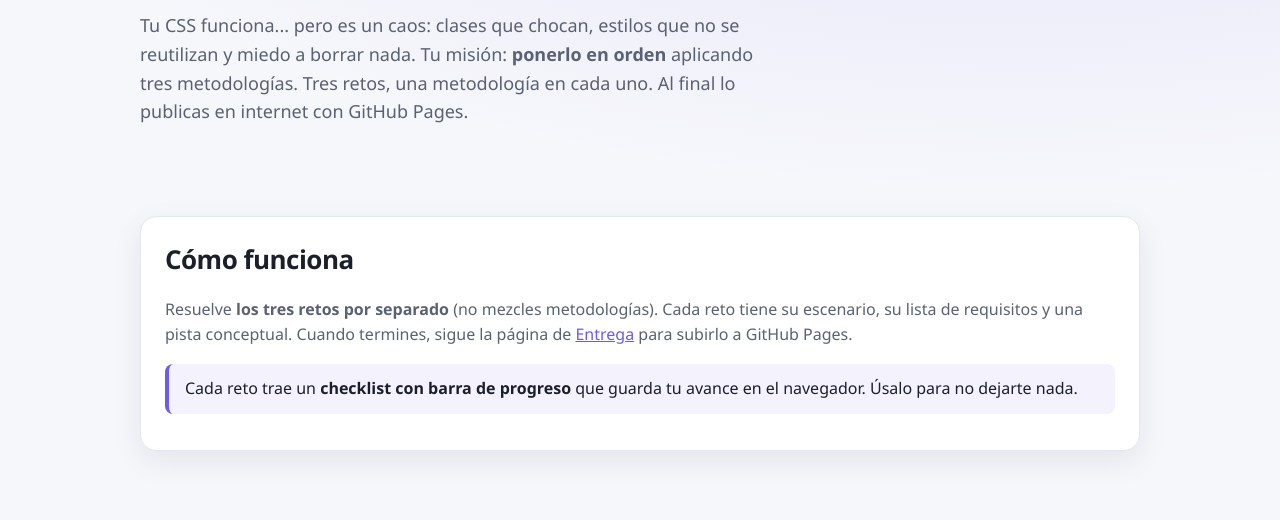
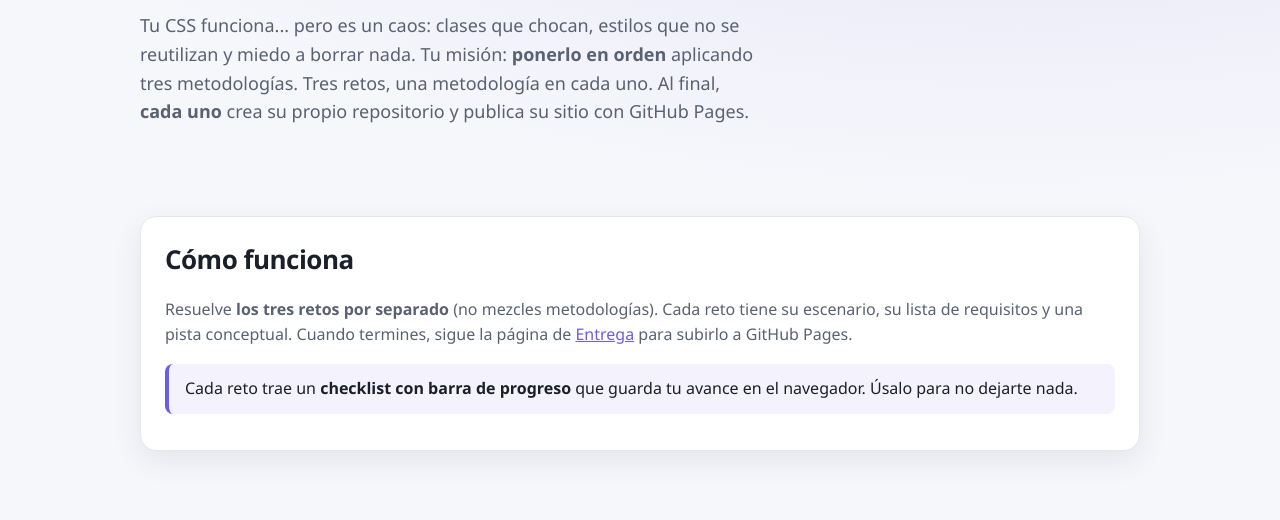
Before and after one commit to jpdhrelator/cv2-modulo3-leccion-2, a plain HTML site: page index.html in a window 1280 px wide. Shown: the part 240-760 px from the top of the page. Drawn offline with Linux system fonts and the light colour scheme.

Commit message:
archivos

```diff
--- a/index.html
+++ b/index.html
@@ -26,7 +26,7 @@
     <section class="hero">
       <span class="eyebrow">Actividad práctica · Desarrollo de Interfaz Web</span>
       <h1>El gran orden del CSS</h1>
-      <p>Tu CSS funciona... pero es un caos: clases que chocan, estilos que no se reutilizan y miedo a borrar nada. Tu misión: <strong>ponerlo en orden</strong> aplicando tres metodologías. Tres retos, una metodología en cada uno. Al final lo publicas en internet con GitHub Pages.</p>
+      <p>Tu CSS funciona... pero es un caos: clases que chocan, estilos que no se reutilizan y miedo a borrar nada. Tu misión: <strong>ponerlo en orden</strong> aplicando tres metodologías. Tres retos, una metodología en cada uno. Al final, <strong>cada uno</strong> crea su propio repositorio y publica su sitio con GitHub Pages.</p>
     </section>
 
     <section class="section">
```
